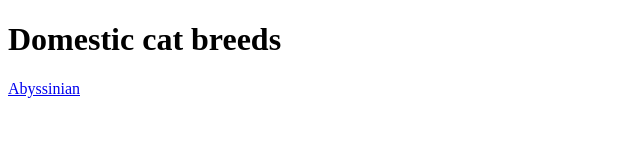
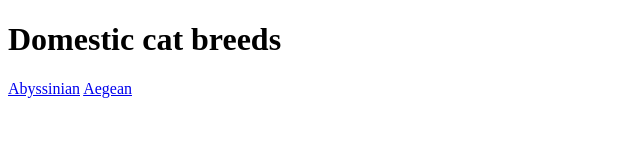
Before and after one commit to Roman-web-dev/cat_breeds, a plain HTML site: page index.html in a window 1280 px wide. Shown: the full height of the page, 0-640 px from the left. Drawn offline with Linux system fonts and the light colour scheme.

Commit message:
Add a missing link to aegean.html

```diff
--- a/index.html
+++ b/index.html
@@ -10,6 +10,7 @@
     <h1>Domestic cat breeds</h1>
 
     <a href="breeds/abyssinian.html">Abyssinian</a>
+    <a href="breeds/aegan.html">Aegean</a>
 
 </body>
 </html>
```
